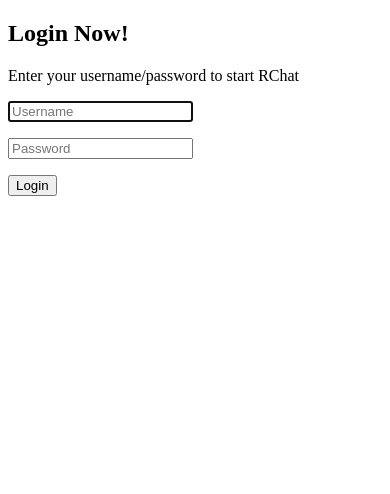
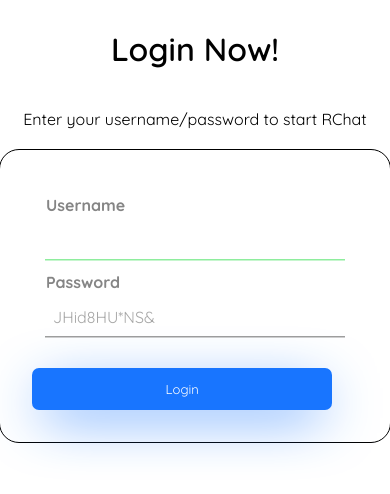
Before and after one commit to tiwarikartik/Coursera, a Flask app: page /login in a window 390 px wide. Shown: the top 494 px of the page. Run offline with Flask 3, Linux system fonts and the light colour scheme.

Commit message:
CSS: Updated with sidebar and responsiveness

```diff
--- a/app.py
+++ b/app.py
@@ -351,6 +351,11 @@
     )
 
 
+@socketio.on("video")
+def gotVideo(data):
+    print(data)
+
+
 @socketio.on("file-sender")
 def sendFiles(data):
     print("data", data, end="\n\n\n")
--- /dev/null
+++ b/static/css/forms.css
@@ -0,0 +1,138 @@
+@import url("https://fonts.googleapis.com/css2?family=Quicksand:wght@300;400;500;600;700&display=swap");
+
+* {
+    font-family: "Quicksand", "Segoe UI", Tahoma, Geneva, Verdana, sans-serif;
+}
+
+.form {
+    display: flex;
+    flex-direction: column;
+    align-items: center;
+    justify-content: center;
+}
+
+.form-title,
+.form-desc {
+    line-height: 1.75rem;
+    text-align: center;
+    color: #000;
+}
+
+.form-title {
+    font-weight: 600;
+    font-size: 2rem;
+}
+
+form {
+    padding: 2rem;
+    border: 1px solid black;
+    border-radius: 20px;
+}
+
+.input {
+    position: relative;
+    max-width: 20rem;
+    font-size: 1.2rem;
+    border: none;
+    box-shadow: 0px 1.5px 0px 0px #858585;
+    padding: 0.5rem;
+    transition: all 200ms ease-in-out;
+    opacity: 0.8;
+}
+
+.input-box {
+    display: flex;
+    min-width: 300px;
+    flex-direction: column;
+    margin: 0.8rem;
+}
+
+.input-label {
+    font-size: 1rem;
+    font-weight: bold;
+    color: #858585;
+    margin-bottom: 4px;
+    margin-left: 1px;
+}
+
+.input-helper {
+    color: #858585;
+    font-size: 1rem;
+    margin-top: 6px;
+    margin-left: 1px;
+    visibility: hidden;
+    transform: translateY(-0.5rem);
+    transition: all 100ms linear;
+    z-index: -1;
+}
+
+.input::placeholder {
+    color: rgb(145, 145, 145);
+    font-size: 1rem;
+}
+
+.input::after {
+    content: attr(placeholder);
+    position: absolute;
+    color: #161616;
+    top: 0;
+    left: 0;
+}
+
+.input:focus {
+    border: none;
+    box-shadow: 0px 1.5px 0px 0px #72e985;
+    outline: none;
+}
+
+.input:focus + .input-helper {
+    visibility: visible;
+    transform: translateY(0rem);
+}
+
+.input:focus::placeholder {
+    visibility: hidden;
+}
+
+#submit_button {
+    min-width: 300px;
+    display: inline-block;
+    border-radius: 7px;
+    margin-top: 20px;
+    border: none;
+    background: #1875ff;
+    color: white;
+    font-family: inherit;
+    text-align: center;
+    font-size: 13px;
+    box-shadow: 0px 14px 56px -11px #1875ff;
+    width: 10em;
+    padding: 1em;
+    transition: all 0.4s;
+    cursor: pointer;
+}
+
+#submit_button span {
+    cursor: pointer;
+    display: inline-block;
+    position: relative;
+    transition: 0.4s;
+}
+
+#submit_button span:after {
+    content: "gging in";
+    position: absolute;
+    opacity: 0;
+    top: 0;
+    right: -20px;
+    transition: 0.7s;
+}
+
+#submit_button:hover span {
+    padding-right: 3.55em;
+}
+
+#submit_button:hover span:after {
+    opacity: 4;
+    right: 0;
+}
--- a/static/javascript/chat.js
+++ b/static/javascript/chat.js
@@ -3,7 +3,7 @@
 let room;
 
 socket.on("connect", () => {
-    console.log(socket);
+    console.log("Connected");
 });
 
 socket.on("disconnect", () => {
--- a/static/javascript/files.js
+++ b/static/javascript/files.js
@@ -47,8 +47,7 @@
     fileInput.addEventListener("change", (e) => {
         console.log(room);
         let file = e.target.files[0];
-        let json = file
-            .arrayBuffer()
+        file.arrayBuffer()
             .then((buffer) => {
                 let arr = new Uint8Array(buffer);
                 return arr;
@@ -66,9 +65,7 @@
                 return data;
             })
             .then((data) => {
-                console.log(socket);
                 socket.emit("file-sender", data);
             });
-        console.log(json);
     });
 });
--- a/templates/form_helper.html
+++ b/templates/form_helper.html
@@ -1,14 +1,11 @@
-{% macro displayField(name, value) %}
+{% macro displayField(id, labelContent, name, value) %}
 
-<div>
-    {{ name(class_='form-control', placeholder=value, **kwargs) }}
-
-    <!-- Error Messages -->
-    <ul>
-        {% for error in name.errors %}
-        <li>{{ error }}</li>
-        {% endfor %}
-    </ul>
+<div class="input-box" >
+    <label class="input-label" for="{{id}}"> {{ labelContent }} </label>
+    {{ name(class_='input', placeholder=value, **kwargs) }}
+    {% for error in name.errors %}
+        <span class="input-helper"> {{ error }} </span>
+    {% endfor %}
 </div>
 
 {% endmacro %}
--- a/templates/login.html
+++ b/templates/login.html
@@ -3,17 +3,17 @@
 
 {% block content %}
 
-<h2>Login Now!</h2>
-<p>Enter your username/password to start RChat</p>
+<div class="form">
+    <h2 class="form-title">Login Now!</h2>
+    <p class="form-desc">Enter your username/password to start RChat</p>
 
-<form action="{{ url_for('login') }}" , method="POST">
+    <form action="{{ url_for('login') }}" method="POST">
+        {{ displayField("username", "Username", form.username, 'kartik@gmail.com', autocomplete='off', autofocus=true) }}
+        {{ displayField("password", "Password", form.password, 'JHid8HU*NS&') }}
+        <div>{{ form.submit_button }}</div>
 
-    {{ displayField(form.username, 'Username', autocomplete='off', autofocus=true) }}
-    {{ displayField(form.password, 'Password') }}
-    <div>{{ form.submit_button }}</div>
-
-    {{ form.csrf_token }}
-
-</form>
+        {{ form.csrf_token }}
+    </form>
+</div>
 
 {% endblock %}
--- a/templates/messages.html
+++ b/templates/messages.html
@@ -28,6 +28,10 @@
 
             <button type="button" id="record" class="btn">
                 <img src="{{ url_for('static', filename='icons/record.svg') }}" />
+            </button>
+
+            <button type="button" id="record" class="btn">
+                <img src="{{ url_for('static', filename='icons/video.svg') }}" />
             </button>
 
             <button type="button" id="image" class="btn">
--- a/templates/prelogin-layout.html
+++ b/templates/prelogin-layout.html
@@ -4,6 +4,7 @@
         <meta charset="UTF-8" />
         <meta http-equiv="X-UA-Compatible" content="IE=edge" />
         <meta name="viewport" content="width=device-width, initial-scale=1.0" />
+        <link rel="stylesheet" href="{{ url_for('static', filename='css/forms.css') }}" />
         <title>
             {% block title %}
             {% endblock %} - RChat
```
Also changed, not shown: static/css/main.css (+40 -20 lines), static/css/sidebar.css (added, +178 -0 lines), tempCodeRunnerFile.py (deleted, +0 -11 lines), templates/chat.html (+44 -3 lines), templates/index.html (+8 -7 lines), templates/profile.html (+55 -0 lines), test.py (deleted, +0 -22 lines), 1 other file.
